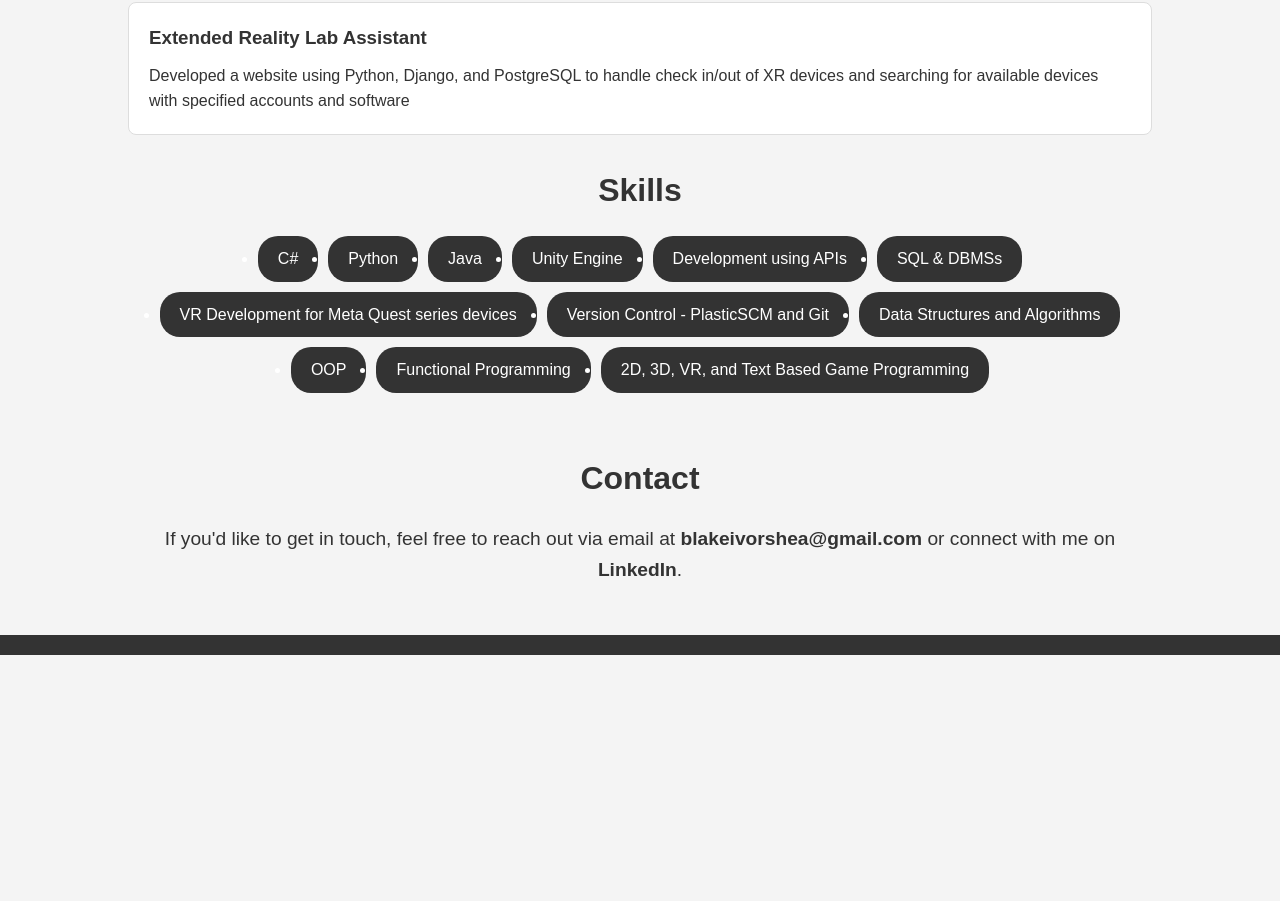
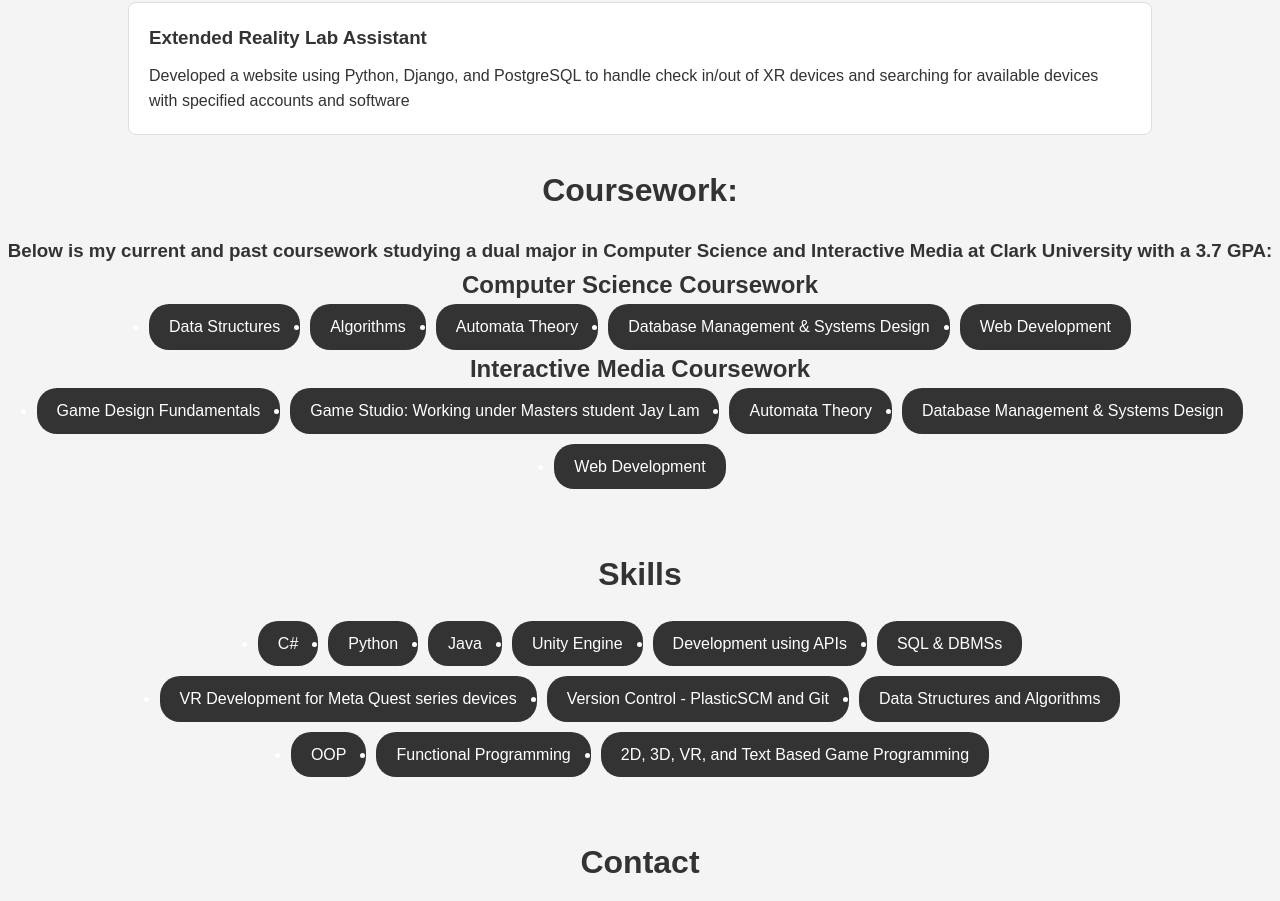
Before and after one commit to BlakeIvor/Portfolio, a plain HTML site: page index.html in a window 1280 px wide. Shown: the part 1540-2441 px from the top of the page. Before the commit the page ends 2195 px from the top, so only its background shows below. Drawn offline with Linux system fonts and the light colour scheme; no server answers.

Commit message:
Add Coursework

```diff
--- a/index.html
+++ b/index.html
@@ -27,6 +27,7 @@
                     <li><a href="#projects">Projects</a></li>
                     <li><a href="#work_experience">Work Experience</a></li>
                     <li><a href="#skills">Skills</a></li>
+                    <li><a href="#coursework">Coursework</a></li>
                 </ul>
             </nav>
         </div>
@@ -34,8 +35,8 @@
 
     <section id="about" class="section">
         <div class="container">
-            <h2>About Me</h2>
-            <p>Hello! I'm Blake, a backend engineer and game programmer enthusiastic about algorithms, designing and implementing software, and developing solutions using emergent and immersive technologies including AR, VR, MR, LLMs, motion capture, and more! I am currently researching intersection between all of the above in creating believable gaming experiences at Clark University as part of the Becker School of Design and Technology as a dual major in the Computer Science and Game Design departments.</p>
+            <h2>Welcome!</h2>
+            <p>I'm Blake, a backend engineer and game programmer enthusiastic about algorithms, designing and implementing software, and developing solutions using emergent and immersive technologies including AR, VR, MR, LLMs, motion capture, and more! I am currently researching intersection between all of the above in creating believable gaming experiences at Clark University as part of the Becker School of Design and Technology as a dual major in the Computer Science and Game Design departments.</p>
         </div>
     </section>
 
@@ -85,6 +86,30 @@
         </div>
     </section>
 
+    <section id="coursework" class="section">
+        <div class="coursework">
+            <h2>Coursework:</h2>
+            <h3 style = "text-align: center">Below is my current and past coursework studying a dual major in Computer Science and Interactive Media at Clark University with a 3.7 GPA:</h3>
+            <h1 style = "text-align: center">Computer Science Coursework</h1>
+            <ul>
+                <li>Data Structures</li>
+                <li>Algorithms</li>
+                <li>Automata Theory</li>
+                <li>Database Management & Systems Design</li>
+                <li>Web Development</li>
+            </ul>
+
+            <h1 style = "text-align: center">Interactive Media Coursework</h1>
+            <ul>
+                <li>Game Design Fundamentals</li>
+                <li>Game Studio: Working under Masters student Jay Lam</li>
+                <li>Automata Theory</li>
+                <li>Database Management & Systems Design</li>
+                <li>Web Development</li>
+            </ul>
+        </div>
+    </section>
+
     <section id="skills" class="section">
         <div class="container">
             <h2>Skills</h2>
--- a/style.css
+++ b/style.css
@@ -110,6 +110,23 @@ h2 {
     font-size: 1rem;
 }
 
+/* Coursework Section */
+#coursework ul {
+    display: flex;
+    flex-wrap: wrap;
+    justify-content: center;
+    gap: 10px;
+}
+
+#coursework ul li {
+    background-color: #333;
+    color: #fff;
+    padding: 10px 20px;
+    border-radius: 20px;
+    font-size: 1rem;
+}
+
+
 /* Contact Section */
 #contact p {
     text-align: center;
```
Also changed, not shown: carousel.js (+4 -4 lines).
